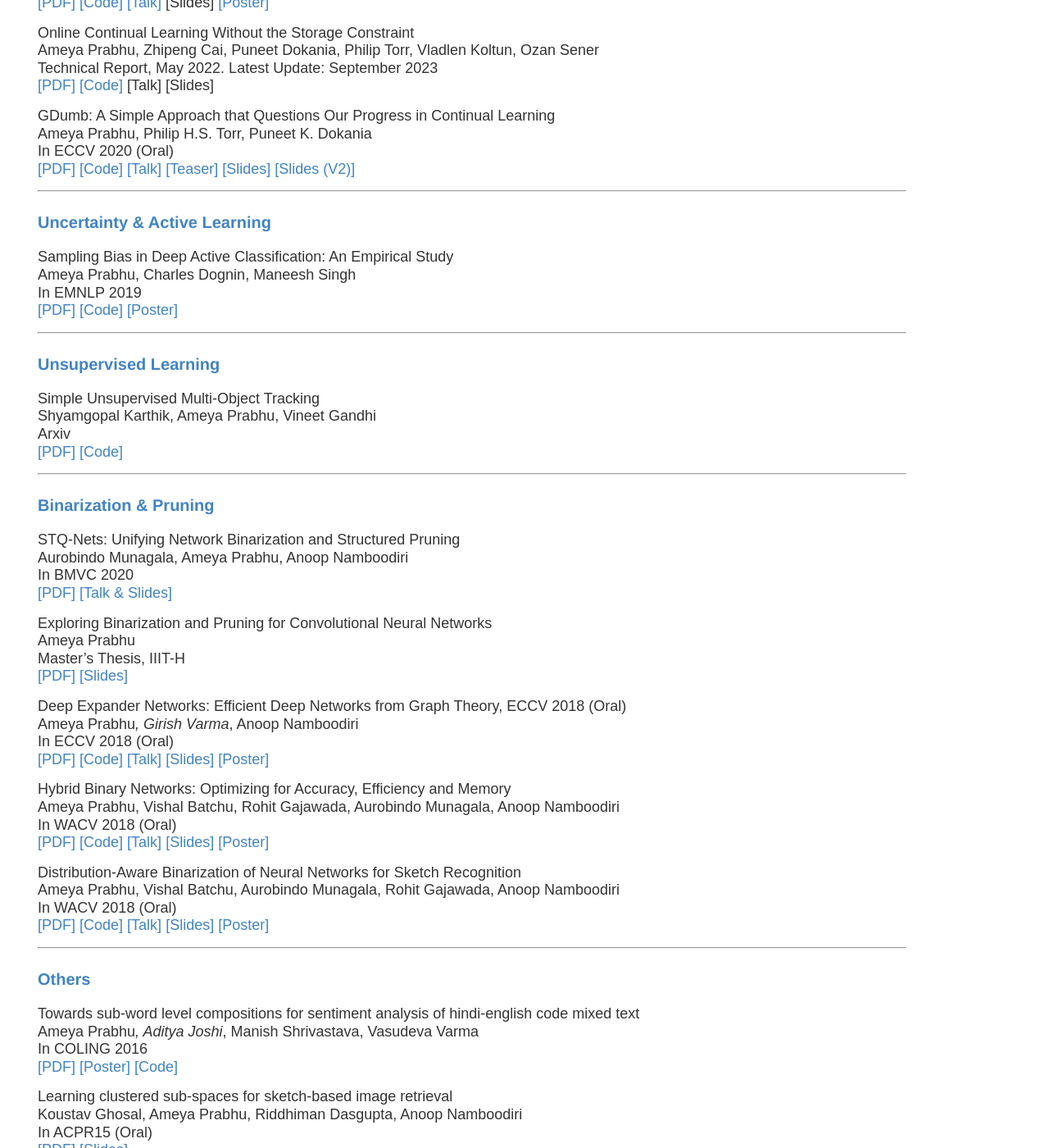
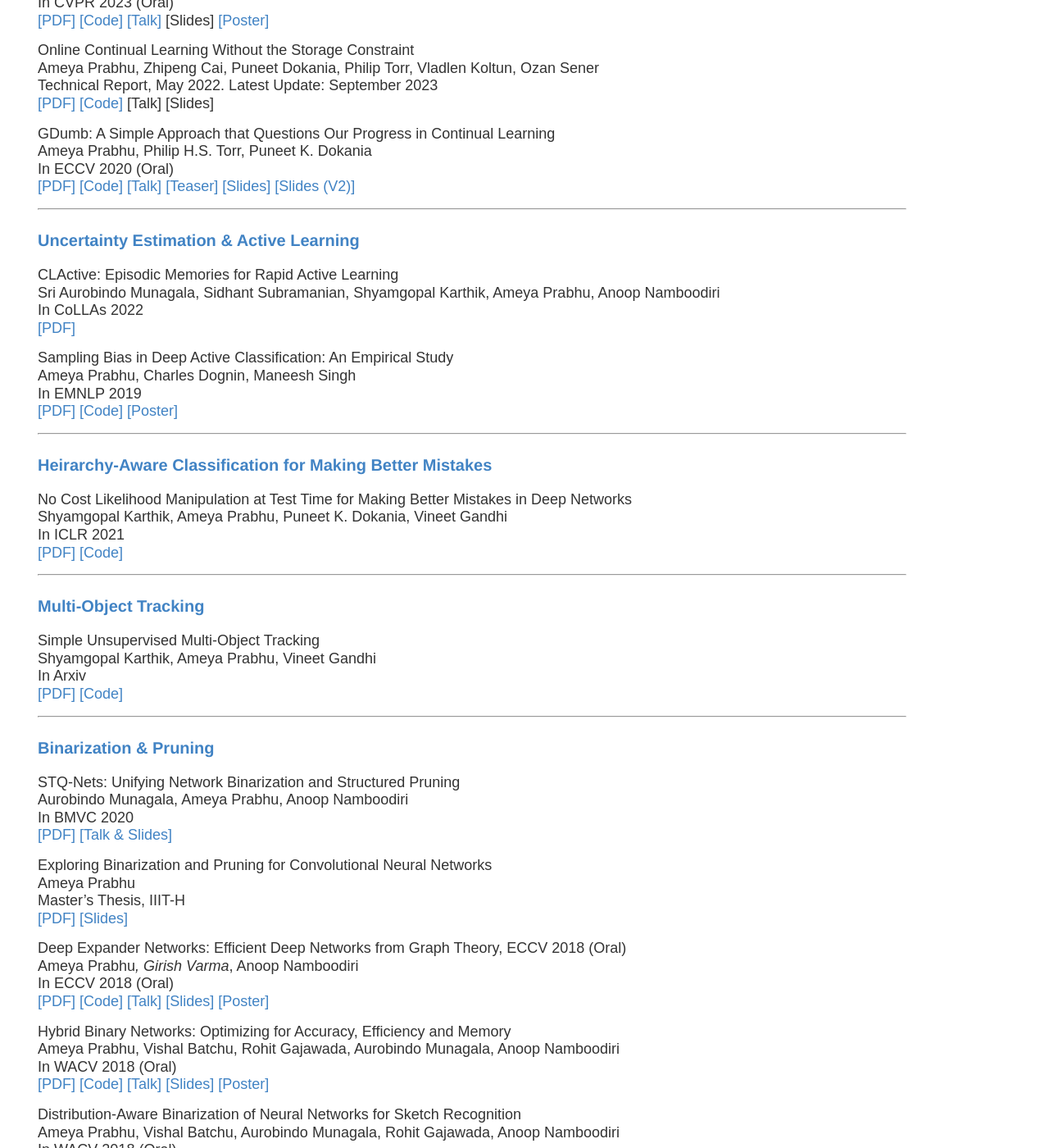
Before and after one commit to drimpossible/drimpossible.github.io, a Jekyll site: the page built from publications/index.md, in a window 1280 px wide and 1400 px high, scrolled down 658 px. Shown: the whole window at 82% size. Built offline with Jekyll 4.4.1, drawn with Linux system fonts in a browser that asks for light colours; some of the changed text lies outside the part shown.

Commit message:
Update index.md

```diff
--- a/publications/index.md
+++ b/publications/index.md
@@ -5,10 +5,9 @@ layout: page
 permalink: "/publications"
 dsq_thread_id:
 ---
-Research Interests:  [Continual Learning](#lifelonglearning)   [Binarization & Pruning](#netcompress)     [Uncertainty & Active Learning](#activelearning)   [Unsupervised Learning](#unsuplearn)  [Others](#uncategorized)
+Research Interests:  [Continual Learning](#lifelonglearning) [Binarization & Pruning](#netcompress) [Active Learning](#activelearning) [Multi-Object Tracking](#unsuplearn) [Hierarchy-Aware Classification](#bettermistakes) [Others](#uncategorized)
 
 ---
-
 
 ### <a name="lifelonglearning" id="lifelonglearning"> Continual Learning
 
@@ -28,14 +27,22 @@ Online Continual Learning Without the Storage Constraint<br/>Ameya Prabhu, Zhipe
 GDumb: A Simple Approach that Questions Our Progress in Continual Learning<br/>Ameya Prabhu, Philip H.S. Torr, Puneet K. Dokania<br/> In ECCV 2020 (Oral) <br/> [\[PDF\]](https://www.robots.ox.ac.uk/~tvg/publications/2020/gdumb.pdf) [\[Code\]](https://github.com/drimpossible/GDumb) [\[Talk\]](https://www.youtube.com/watch?v=iHCy_9guZMI) [\[Teaser\]](https://www.youtube.com/watch?v=F37GNpRLUrM) [\[Slides\]](https://github.com/drimpossible/drimpossible.github.io/blob/master/documents/gdumb_slides.pdf) [\[Slides (V2)\]](https://github.com/drimpossible/drimpossible.github.io/blob/master/documents/gdumb_slides_improved.pdf)
 
 ---
-### <a name="activelearning" id="activelearning"> Uncertainty & Active Learning
+### <a name="activelearning" id="activelearning"> Uncertainty Estimation & Active Learning
+
+CLActive: Episodic Memories for Rapid Active Learning <br/> Sri Aurobindo Munagala, Sidhant Subramanian, Shyamgopal Karthik, Ameya Prabhu, Anoop Namboodiri <br/> In CoLLAs 2022 <br/> [\[PDF\]](https://proceedings.mlr.press/v199/munagala22a.html)
 
 Sampling Bias in Deep Active Classification: An Empirical Study <br/> Ameya Prabhu, Charles Dognin, Maneesh Singh <br/> In EMNLP 2019 <br/> [\[PDF\]](https://github.com/drimpossible/drimpossible.github.io/blob/master/documents/active_sampling_bias.pdf) [\[Code\]](https://github.com/drimpossible/Sampling-Bias-Active-Learning) [\[Poster\]](https://github.com/drimpossible/drimpossible.github.io/blob/master/documents/active_sampling_bias_poster.pdf)
 
 ---
-### <a name="unsuplearn" id="unsuplearn"> Unsupervised Learning
+### <a name="bettermistakes" id="bettermistakes"> Heirarchy-Aware Classification for Making Better Mistakes
 
-Simple Unsupervised Multi-Object Tracking <br/> Shyamgopal Karthik, Ameya Prabhu, Vineet Gandhi <br/> Arxiv <br/> [\[PDF\]](https://arxiv.org/abs/2006.02609) [\[Code\]]()
+No Cost Likelihood Manipulation at Test Time for Making Better Mistakes in Deep Networks <br/> Shyamgopal Karthik, Ameya Prabhu, Puneet K. Dokania, Vineet Gandhi <br/> In ICLR 2021 <br/> [\[PDF\]](https://openreview.net/forum?id=193sEnKY1ij) [\[Code\]](https://github.com/sgk98/CRM-Better-Mistakes)
+
+---
+### <a name="unsuplearn" id="unsuplearn"> Multi-Object Tracking
+
+Simple Unsupervised Multi-Object Tracking <br/> Shyamgopal Karthik, Ameya Prabhu, Vineet Gandhi <br/> In Arxiv <br/> [\[PDF\]](https://arxiv.org/abs/2006.02609) [\[Code\]](https://github.com/sgk98/SimpleMOT)
+
 
 ---
 ### <a name="netcompress" id="netcompress"> Binarization & Pruning
```
